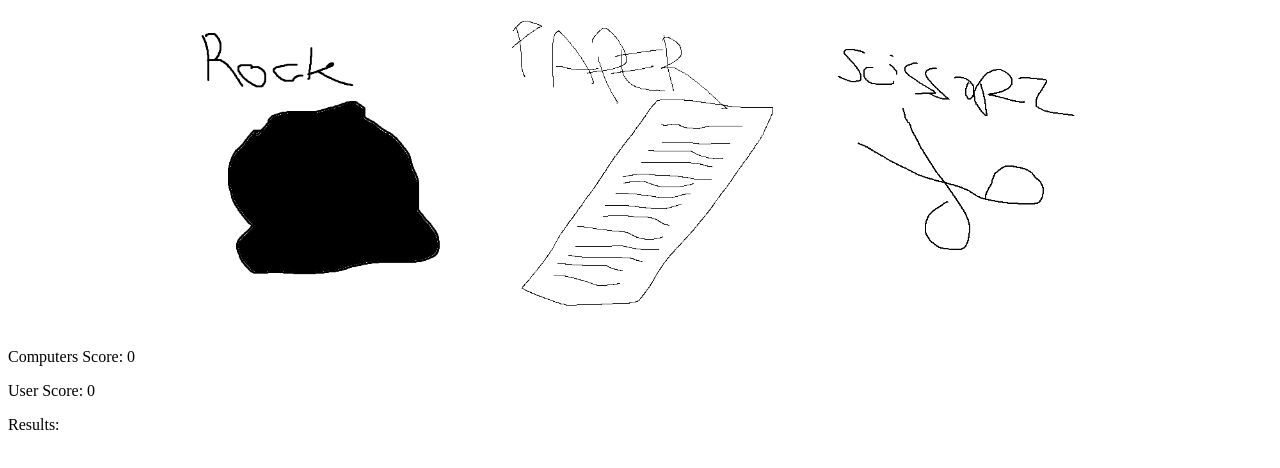
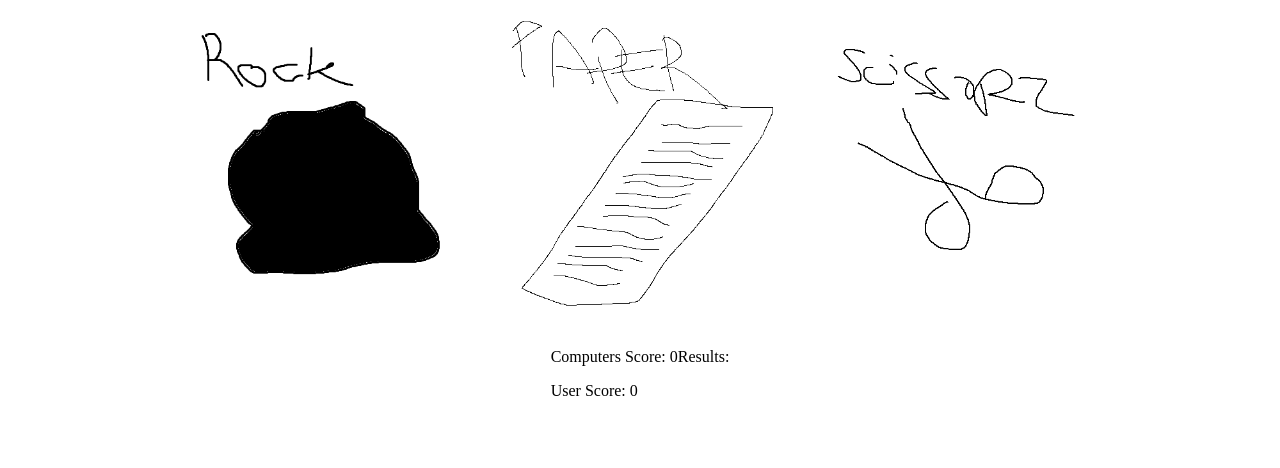
Before and after one commit to Josh1510/Rock-Paper-Scissors-Ui, a plain HTML site: page index.html in a window 1280 px wide. Drawn offline with Linux system fonts and the light colour scheme.

Commit message:
adding flexbox to results container

```diff
--- a/main.css
+++ b/main.css
@@ -1,6 +1,3 @@
-body {
-}
-
 #button-container {
     display: flex;
     justify-content: center;
@@ -12,3 +9,9 @@ body {
 #scissors {
     width: 25vw;
 }
+
+#results-container {
+    display: flex;
+    justify-content: center;
+    flex-wrap: wrap;
+}
```
